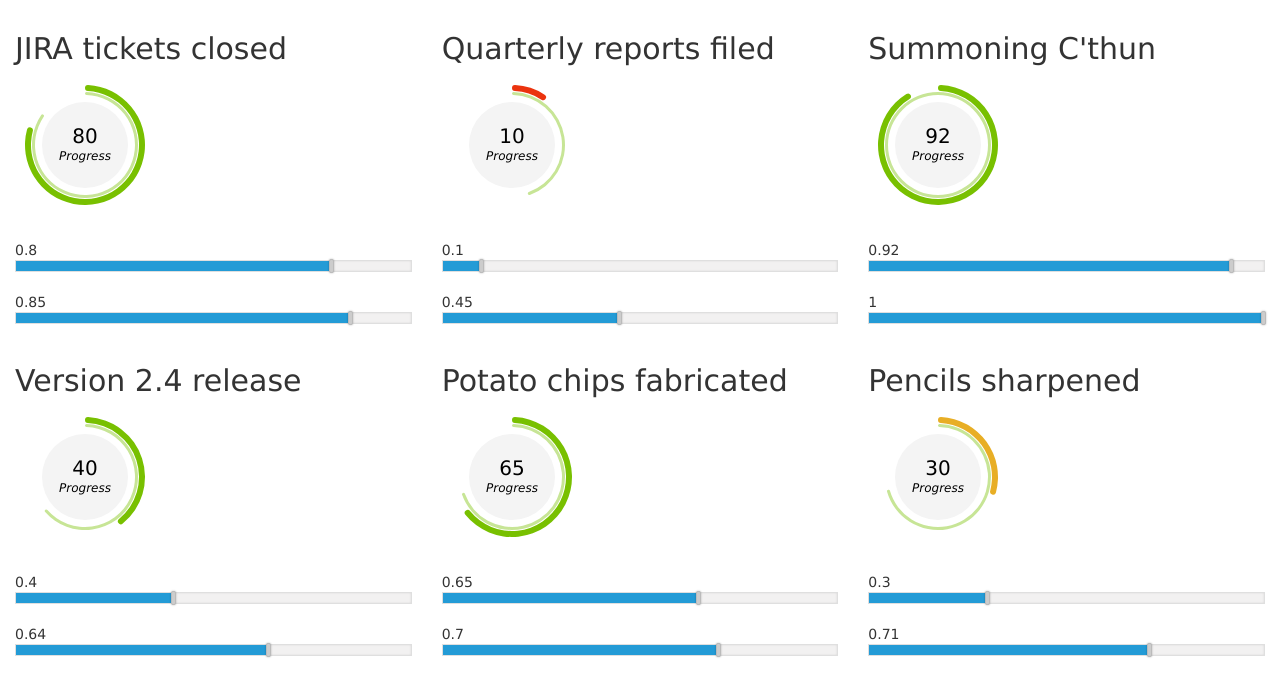
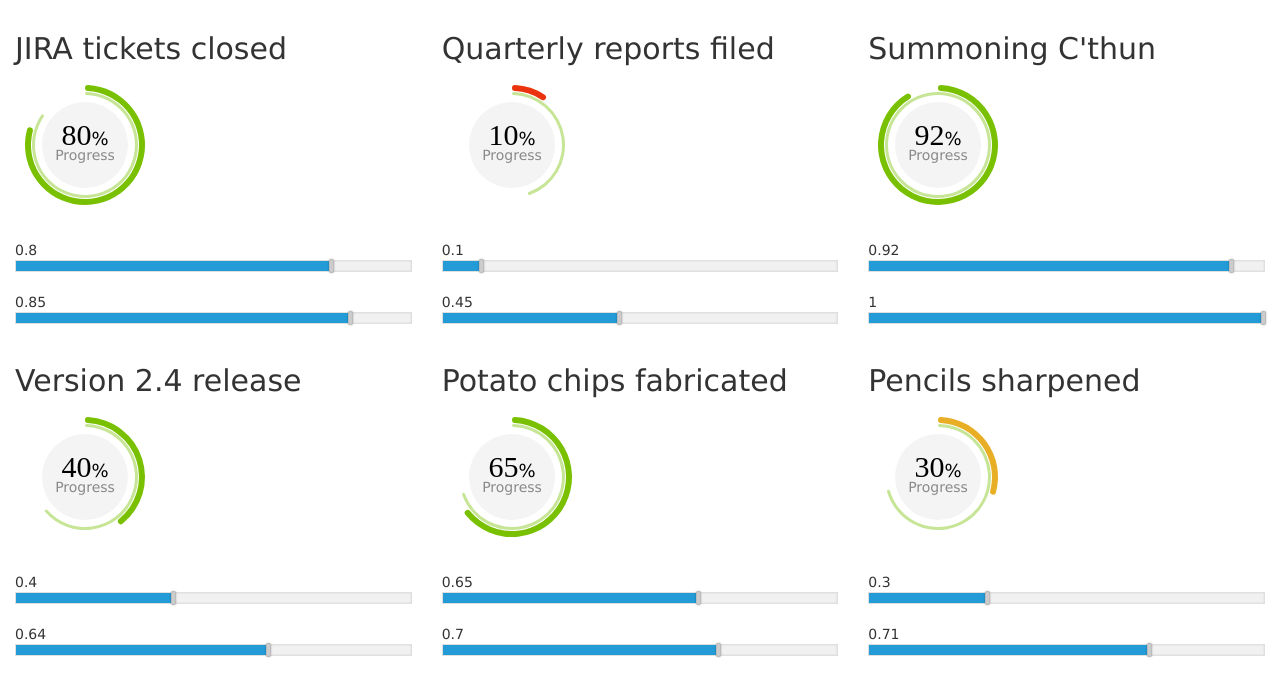
Before and after one commit to brisberg/BetterWorksHW, a website: page src/index.html in a window 1280 px wide. Shown: the part 83-780 px from the top of the page. Drawn offline with nearby package versions, Linux system fonts and the light colour scheme.

Commit message:
Minor font and color changes

```diff
--- a/src/app/gauge/gauge-directive.js
+++ b/src/app/gauge/gauge-directive.js
@@ -92,16 +92,21 @@ angular.module('betterworkshw')
                                 .attr("class", "circle_center")
                                 .attr("d", circle_center);
 
-                            svg.append("text")
+                            var upperText = svg.append("text")
                                 .style("text-anchor", "middle")
-                                .attr("font-size", "20px")
-                                .text(progressLabel)
-                                .attr("transform", "translate(0,-2)");
+                                .attr("transform", "translate(0,-0)");
+
+                            upperText.append("tspan")
+                                .attr("class", "progress_number")
+                                .text(progressLabel);
+
+                            upperText.append("tspan")
+                                .attr("class", "progress_percent")
+                                .text("%");
 
                             svg.append("text")
                                 .style("text-anchor", "middle")
-                                .attr("font-size", "12px")
-                                .attr("font-style", "oblique")
+                                .attr("class", "progress_label")
                                 .text("Progress")
                                 .attr("transform", "translate(0,15)");
                         }
--- a/src/app/slider/slider-directive.js
+++ b/src/app/slider/slider-directive.js
@@ -12,11 +12,9 @@ angular.module('betterworkshw')
                 $scope.expectedStr = $scope.metric.expected;
 
                 $scope.$watch("currentStr", function () {
-                    console.log("change in currentStr");
                     $scope.metric.current = parseFloat($scope.currentStr);
                 });
                 $scope.$watch("expectedStr", function () {
-                    console.log("change in expectedStr");
                     $scope.metric.expected = parseFloat($scope.expectedStr);
                 });
             }
--- a/src/assets/css/gauge.css
+++ b/src/assets/css/gauge.css
@@ -17,3 +17,16 @@
 .circle_center {
     fill: #F4F4F4;
 }
+
+.progress_number {
+    font-size: 30px;
+    font-family: serif;
+}
+
+.progress_percent {
+    font-size: 18px;
+}
+
+.progress_label {
+    fill: #898989;
+}
```
